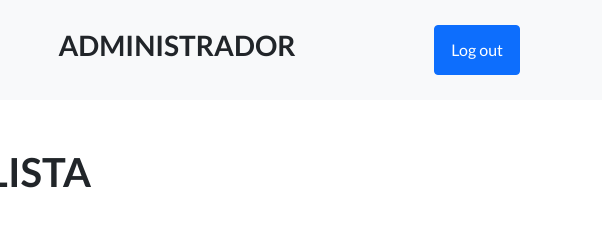
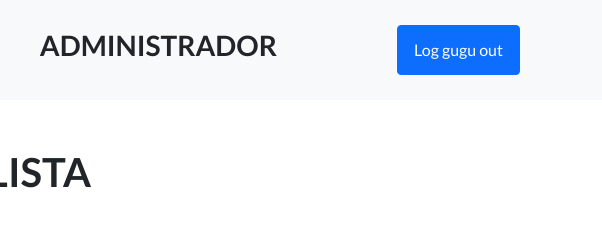
Before and after one commit to jesernas/clinica-vive-mejor, a plain HTML site: page admin_especialista1.html in a window 1280 px wide. Shown: the top 233 px of the page, 678-1280 px from the left. Drawn offline with nearby package versions, Linux system fonts and the light colour scheme.

Commit message:
pruebaaa

```diff
--- a/admin_especialista1.html
+++ b/admin_especialista1.html
@@ -23,7 +23,7 @@
                 <img src="assets/img/logocli.png">
 
                 <h3><b>ADMINISTRADOR</b></h3>
-                <a class="btn btn-primary" href="index.html">Log out</a>
+                <a class="btn btn-primary" href="index.html">Log gugu out</a>
             </div>
         </nav>
 
```
